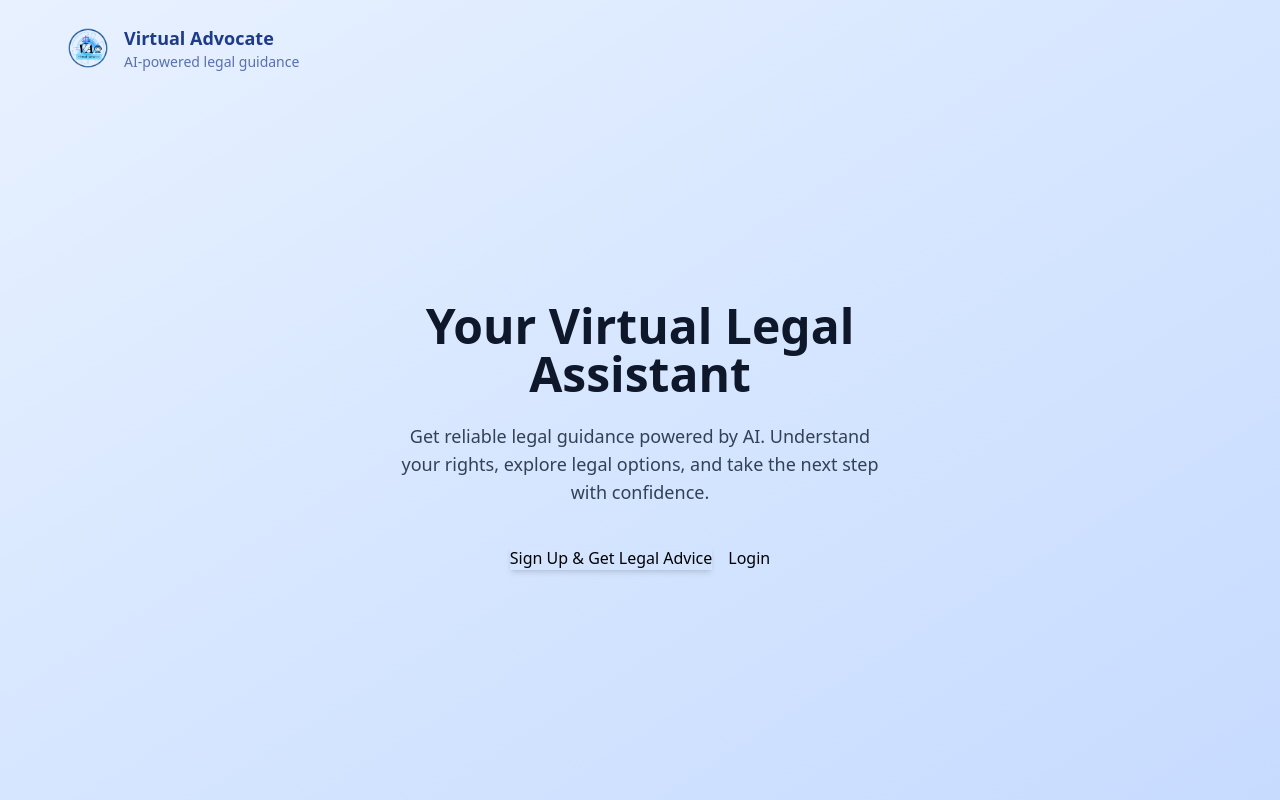
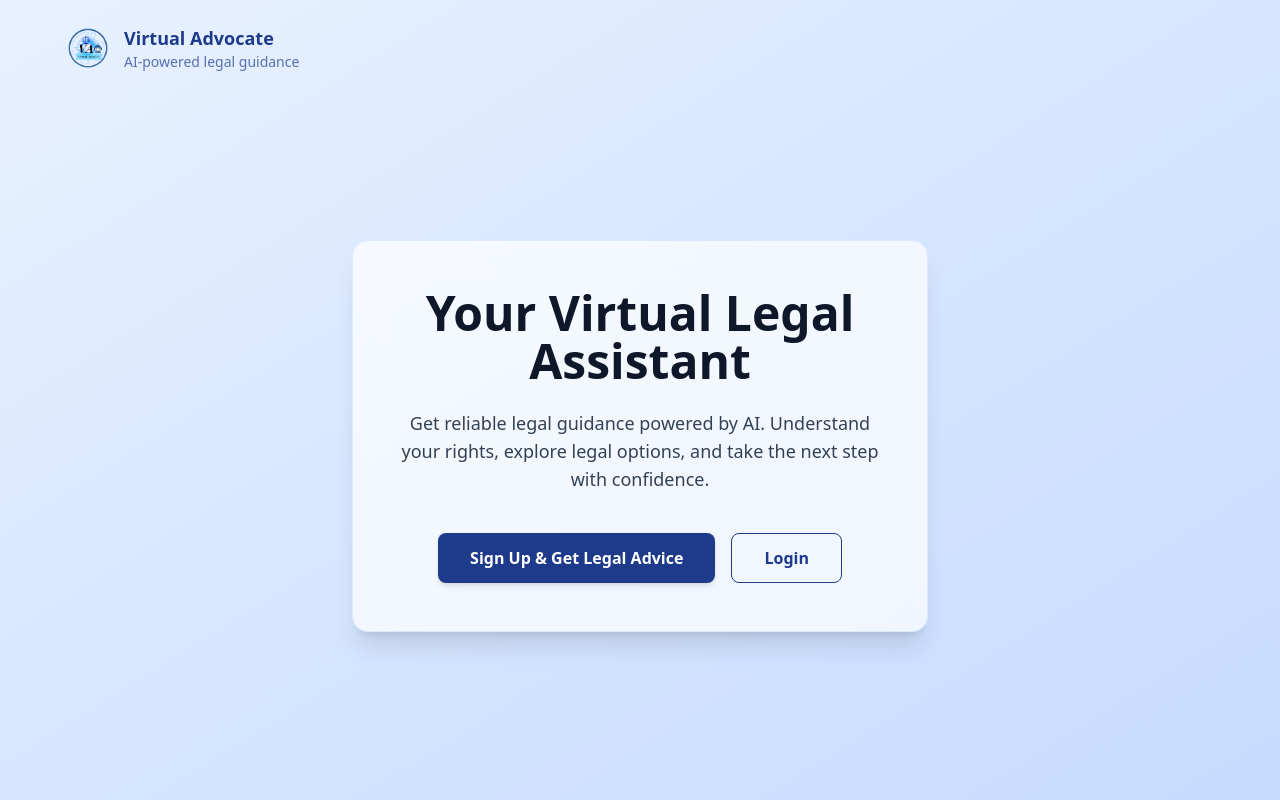
Before and after one commit to hanumant7/virtualadvocate, a React (Create React App) app in the folder frontend/: page / in a window 1280 px wide. Built offline with nearby package versions, Linux system fonts and the light colour scheme.

Commit message:
Update Landing.jsx

```diff
--- a/frontend/src/pages/Landing.jsx
+++ b/frontend/src/pages/Landing.jsx
@@ -2,12 +2,15 @@ import { useNavigate } from "react-router-dom";
 import logo from "../assets/logo.png";
 
 export default function Landing() {
+
   const navigate = useNavigate();
 
   return (
+
     <div className="min-h-screen flex flex-col px-6 pt-6 bg-gradient-to-br from-[#E8F1FF] via-[#D6E6FF] to-[#C7DBFF]">
 
-      {/* ================= NAVBAR / LOGO ================= */}
+      {/* Top Logo */}
+
       <div className="flex items-center gap-3 max-w-6xl mx-auto w-full">
 
         <img
@@ -29,36 +32,38 @@ export default function Landing() {
       </div>
 
 
-      {/* ================= HERO SECTION ================= */}
+      {/* Hero Section */}
+
       <div className="flex flex-1 items-center justify-center">
 
-        <div className="text-center px-6 sm:px-10 py-10 sm:py-12 max-w-xl glass-card">
+        <div className="text-center px-10 py-12 max-w-xl bg-white/70 backdrop-blur-lg rounded-2xl shadow-xl border border-blue-100">
 
-          {/* Heading */}
           <h2 className="text-3xl md:text-5xl font-bold text-[#0F172A] leading-tight">
             Your Virtual Legal Assistant
           </h2>
 
-          {/* Description */}
           <p className="mt-6 text-[#334155] text-base md:text-lg leading-relaxed">
+
             Get reliable legal guidance powered by AI.
             Understand your rights, explore legal options,
             and take the next step with confidence.
+
           </p>
 
-          {/* ================= BUTTONS ================= */}
+          {/* Buttons */}
+
           <div className="mt-10 flex flex-col sm:flex-row justify-center gap-4">
 
             <button
               onClick={() => navigate("/signup")}
-              className="btn-primary shadow-md"
+              className="px-8 py-3 bg-[#1E3A8A] text-white font-semibold rounded-lg hover:bg-[#1D4ED8] transition transform hover:scale-105 duration-200 shadow-md"
             >
               Sign Up & Get Legal Advice
             </button>
 
             <button
               onClick={() => navigate("/login")}
-              className="btn-outline"
+              className="px-8 py-3 border border-[#1E3A8A] text-[#1E3A8A] font-semibold rounded-lg hover:bg-blue-50 transition"
             >
               Login
             </button>
@@ -70,5 +75,7 @@ export default function Landing() {
       </div>
 
     </div>
+
   );
+
 }
```
